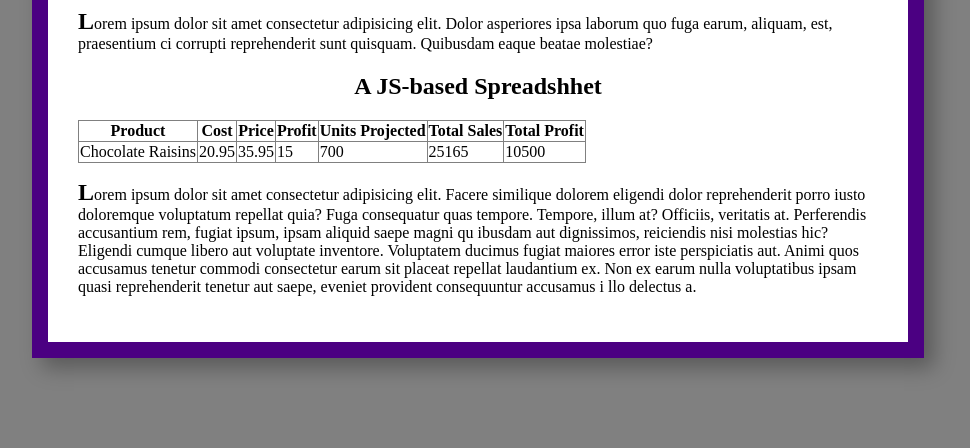
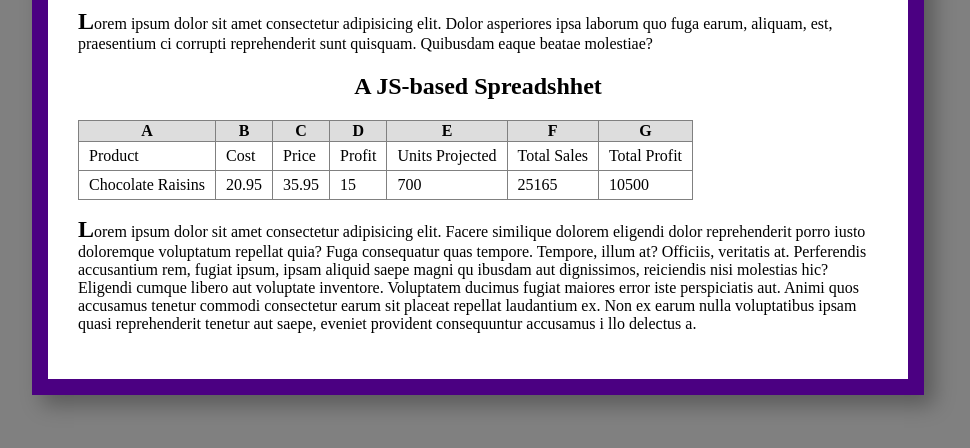
Before and after one commit to alex-chicko/excel_sheet_javascript, a plain HTML site: page index.html in a window 1280 px wide. Shown: the part 144-592 px from the top of the page, without its empty margins (162-1132 px from the left). Drawn offline with Linux system fonts and the light colour scheme.

Commit message:
[STEP07]

```diff
--- a/index.html
+++ b/index.html
@@ -7,10 +7,10 @@
     <meta http-equiv="X-UA-Compatible" content="ie=edge">
     <title>Document</title>
     <style>
-
-        body{
+        body {
             background-color: grey;
         }
+
         #title-part {
             color: yellowgreen;
         }
@@ -21,27 +21,39 @@
 
         }
 
-        table{
+        table {
             border-collapse: collapse;
         }
 
-        h1{
+        h1 {
             font-size: 35px;
         }
 
-        h1, h2{
+        h1,
+        h2 {
             text-align: center;
         }
+
         section.container {
             border: 16px solid indigo;
             padding: 30px;
             max-width: 800px;
             margin: 0 auto 0 auto;
             background-color: #fff;
-            box-shadow: 10px 10px 20px rgba(0,0,0,0.3);
+            box-shadow: 10px 10px 20px rgba(0, 0, 0, 0.3);
         }
 
-        th,td{
+        th {
+            background-color: #ddd;
+
+        }
+
+        td {
+            padding: 5px 10px;
+        }
+
+        th,
+        td {
             border: 1px solid grey;
         }
     </style>
@@ -65,17 +77,24 @@
 
         <table>
             <thead>
-                <tr>
-                    <th>Product</th>
-                    <th>Cost</th>
-                    <th>Price</th>
-                    <th>Profit</th>
-                    <th>Units Projected</th>
-                    <th>Total Sales</th>
-                    <th>Total Profit</th>
-                </tr>
+                    <th>A</th>
+                    <th>B</th>
+                    <th>C</th>
+                    <th>D</th>
+                    <th>E</th>
+                    <th>F</th>
+                    <th>G</th>
             </thead>
             <tbody>
+                <tr>
+                    <td>Product</td>
+                    <td>Cost</td>
+                    <td>Price</td>
+                    <td>Profit</td>
+                    <td>Units Projected</td>
+                    <td>Total Sales</td>
+                    <td>Total Profit</td>
+                </tr>
                 <tr>
                     <td>Chocolate Raisins</td>
                     <td>20.95</td>
```
